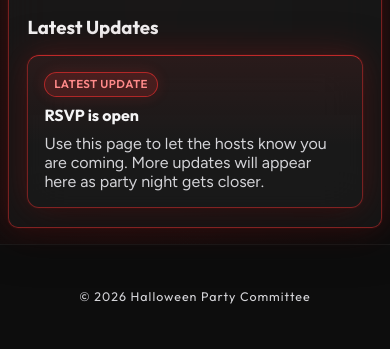
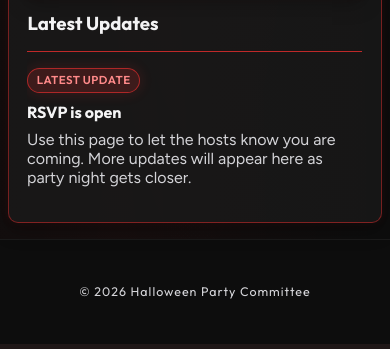
Before and after one commit to tgio-goodvines/halloween-karaoke-costume-contest, a Flask app: page /rsvp in a window 390 px wide. Shown: the part 1981-2330 px from the top of the page. Run offline with Flask 3, Linux system fonts and the light colour scheme; data that the repository does not hold is empty.

Commit message:
Restore scrolling performance safeguards

```diff
--- a/static/styles.css
+++ b/static/styles.css
@@ -3495,3 +3495,140 @@ textarea,
 .site-footer {
   color: #a1a1aa;
 }
+
+/*
+  Scrolling-page performance profile.
+
+  The richer glass/CRT effects remain available to the live display, which is
+  intentionally a largely static presentation. Shared attendee, bartender,
+  and admin pages can be long lists, so avoid effects that require repainting
+  the content behind every card as it moves beneath the viewport.
+*/
+:is(.attendee-page, .admin-page)::before,
+:is(.attendee-page, .admin-page)::after {
+  display: none;
+}
+
+:is(.attendee-page, .admin-page) .site-header,
+:is(.attendee-page, .admin-page) :is(
+  .signup-callout,
+  .slides,
+  .admin-panel,
+  .admin-section,
+  .form-section,
+  .feature-engagement,
+  .menu-section,
+  .portal-card,
+  .rsvp-landing,
+  .rsvp-card,
+  .rsvp-details article,
+  .rsvp-update-card,
+  .menu-card,
+  .order-card,
+  .request-card,
+  .bartender-card,
+  .voting-card,
+  .submitted-list,
+  .karaoke-lineup,
+  .rsvp-map,
+  .contest-banner,
+  .flash,
+  .success,
+  .errors,
+  .admin-entry,
+  .access-settings__form,
+  .party-code-status,
+  .rsvp-admin-item,
+  .contest-chart__item
+) {
+  backdrop-filter: none;
+  -webkit-backdrop-filter: none;
+}
+
+:is(.attendee-page, .admin-page) :is(
+  .signup-callout,
+  .slides,
+  .admin-panel,
+  .admin-section,
+  .form-section,
+  .feature-engagement,
+  .menu-section,
+  .portal-card,
+  .rsvp-landing,
+  .rsvp-card,
+  .rsvp-details article,
+  .rsvp-update-card,
+  .menu-card,
+  .order-card,
+  .request-card,
+  .bartender-card,
+  .voting-card,
+  .submitted-list,
+  .karaoke-lineup,
+  .rsvp-map,
+  .contest-banner,
+  .admin-entry,
+  .access-settings__form,
+  .party-code-status,
+  .rsvp-admin-item,
+  .contest-chart__item
+) {
+  box-shadow: 0 6px 20px rgba(0, 0, 0, 0.34), 0 0 10px rgba(255, 49, 49, 0.08);
+}
+
+:is(.attendee-page, .admin-page) :is(
+  .admin-section,
+  .admin-entry,
+  .access-settings__form,
+  .rsvp-admin-item,
+  .contest-chart__item,
+  .signup-callout,
+  .slides,
+  .form-section,
+  .feature-engagement,
+  .menu-section,
+  .portal-card,
+  .rsvp-landing,
+  .rsvp-card,
+  .rsvp-details article,
+  .rsvp-update-card,
+  .menu-card,
+  .order-card,
+  .request-card,
+  .bartender-card,
+  .voting-card,
+  .submitted-list,
+  .karaoke-lineup,
+  .rsvp-map,
+  .contest-banner
+) {
+  content-visibility: auto;
+  contain-intrinsic-size: auto 220px;
+}
+
+:is(.attendee-page, .admin-page) :is(
+  .admin-entry,
+  .access-settings__form,
+  .rsvp-admin-item,
+  .menu-card,
+  .order-card,
+  .request-card,
+  .bartender-card,
+  .voting-card,
+  .rsvp-details article,
+  .rsvp-update-card
+):hover {
+  box-shadow: 0 8px 22px rgba(0, 0, 0, 0.38), 0 0 14px rgba(255, 49, 49, 0.12);
+}
+
+@media (max-width: 600px) {
+  :is(.attendee-page, .admin-page)
+    :is(.submitted-list, .menu-section, .form-section, .portal-card, .rsvp-landing, .admin-panel, .admin-section, .slides, .signup-summary > div, .feature-engagement)
+    :is(.menu-card, .order-card, .request-card, .bartender-card, .admin-entry, .rsvp-update-card, .voting-card, .feature-engagement__grid a, .rsvp-details article) {
+    border-width: 1px 0 0;
+    border-radius: 0;
+    background: transparent;
+    box-shadow: none;
+    padding-inline: 0;
+  }
+}
--- a/templates/base.html
+++ b/templates/base.html
@@ -6,7 +6,8 @@
     <title>{{ title if title else party_title }}</title>
     <link rel="stylesheet" href="{{ url_for('static', filename='styles.css') }}">
   </head>
-  <body>
+  {% set page_shell_class = body_class if body_class is defined and body_class else ('admin-page' if request.endpoint in ('admin_login', 'admin_portal', 'bartender_portal') else 'attendee-page') %}
+  <body class="{{ page_shell_class }}">
     <header class="site-header">
       <div class="container site-header__inner">
         <span class="site-header__status site-header__status--clearance" aria-hidden="true">
```
Also changed, not shown: ai-context/RESPONSIVE_UX_PROGRESS.md (+16 -0 lines).
